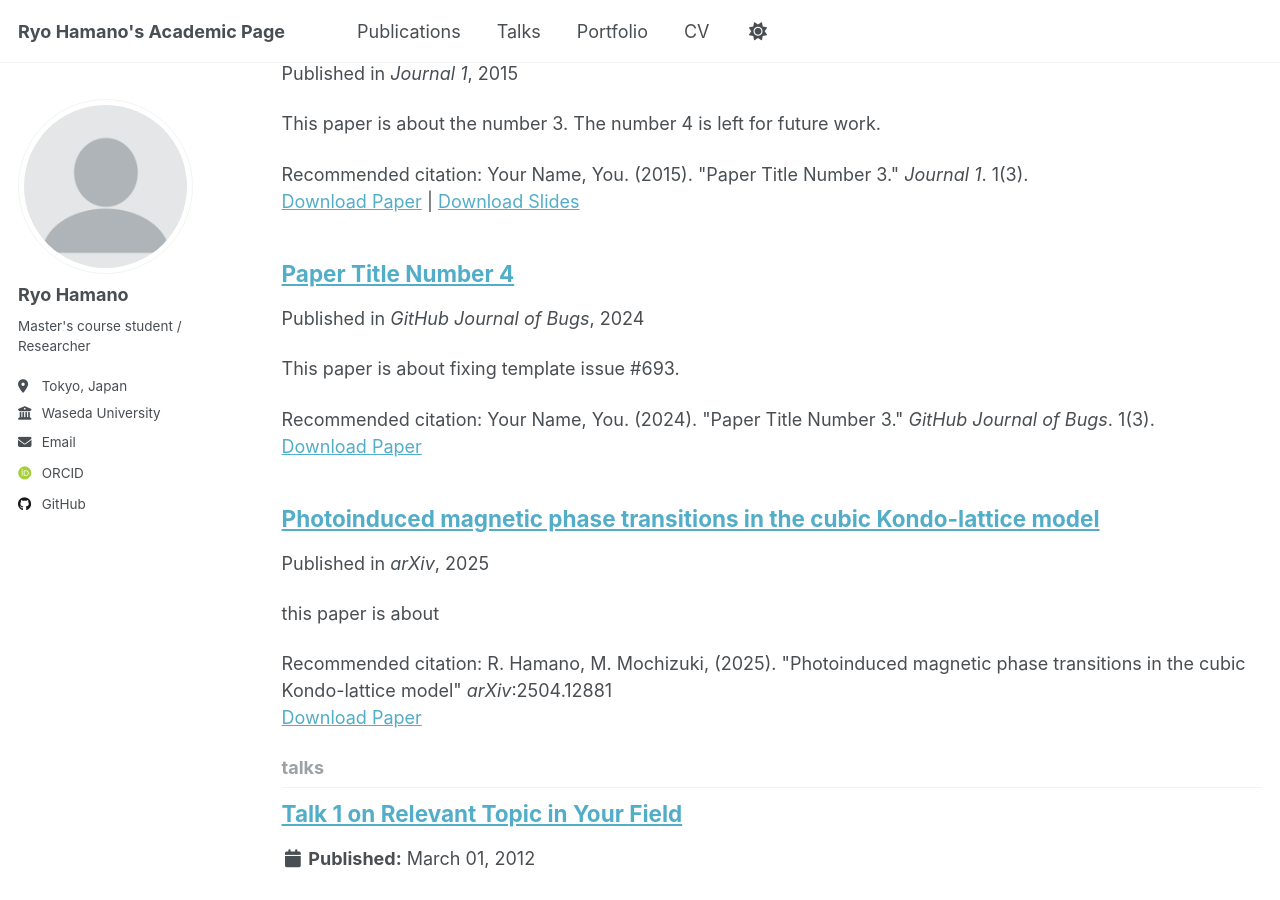
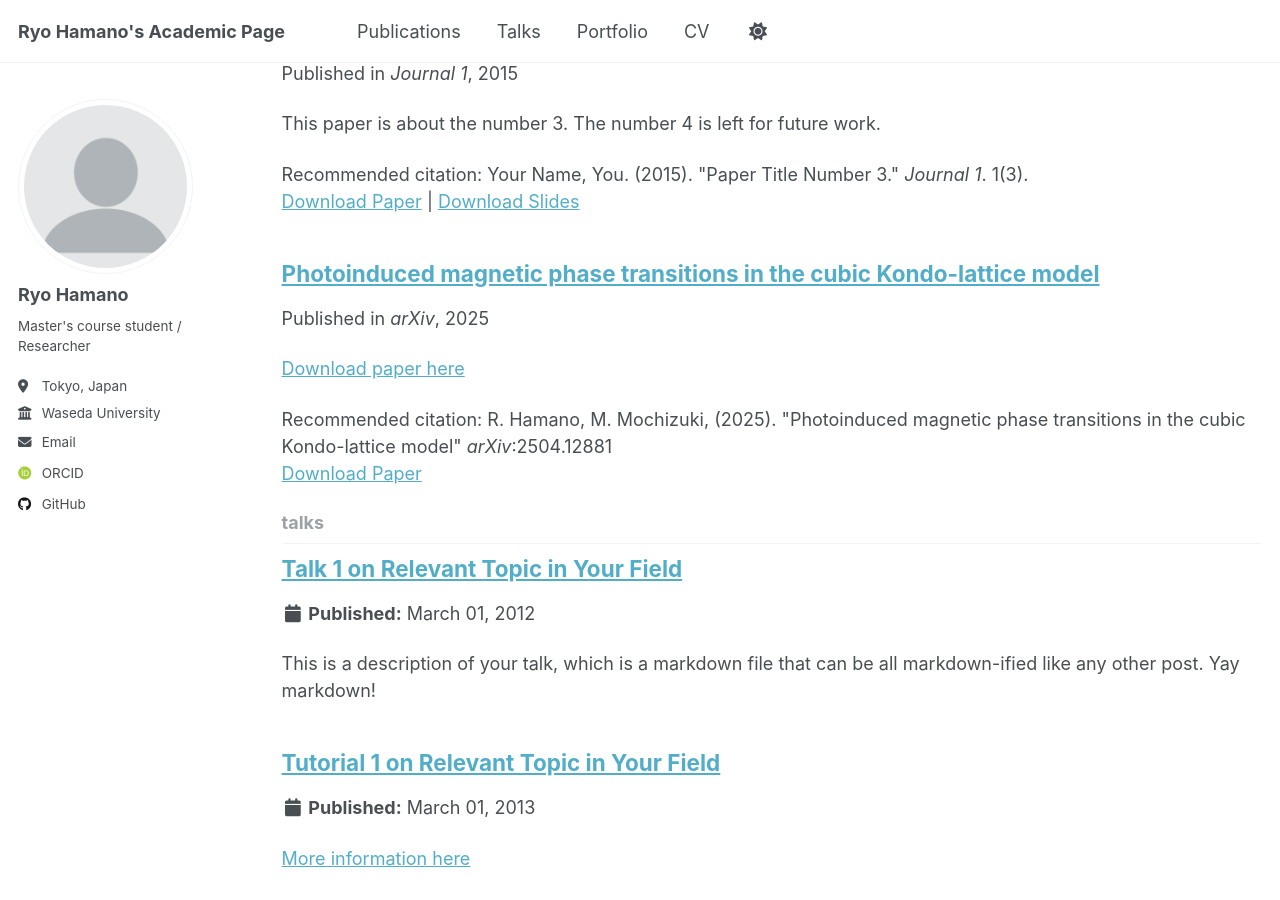
Before and after one commit to ryohamano/ryohamano.github.io, a Jekyll site: the page built from _pages/collection-archive.html, in a window 1280 px wide and 900 px high, scrolled down 670 px. Built offline with Jekyll 4.4.1, drawn with Linux system fonts in a browser that asks for light colours; some web fonts are replaced.

Commit message:
change publications

```diff
--- a/_publications/2024-02-17-paper-title-number-4.md
+++ /dev/null
@@ -1,13 +0,0 @@
----
-title: "Paper Title Number 4"
-collection: publications
-category: conferences
-permalink: /publication/2024-02-17-paper-title-number-4
-excerpt: 'This paper is about fixing template issue #693.'
-date: 2024-02-17
-venue: 'GitHub Journal of Bugs'
-paperurl: 'http://academicpages.github.io/files/paper3.pdf'
-citation: 'Your Name, You. (2024). &quot;Paper Title Number 3.&quot; <i>GitHub Journal of Bugs</i>. 1(3).'
----
-
-The contents above will be part of a list of publications, if the user clicks the link for the publication than the contents of section will be rendered as a full page, allowing you to provide more information about the paper for the reader. When publications are displayed as a single page, the contents of the above "citation" field will automatically be included below this section in a smaller font.
--- a/_publications/2025-04-17-RH_MM_PRB2025.md
+++ b/_publications/2025-04-17-RH_MM_PRB2025.md
@@ -2,14 +2,11 @@
 title: "Photoinduced magnetic phase transitions in the cubic Kondo-lattice model"
 collection: publications
 permalink: /publication/2025-04-17-RH_MM_PRB2025
-excerpt: 'this paper is about'
 date: 2025-04-17
 venue: 'arXiv'
 paperurl: 'https://arxiv.org/abs/2504.12881'
 citation: 'R. Hamano, M. Mochizuki, (2025). &quot;Photoinduced magnetic phase transitions in the cubic Kondo-lattice model&quot; <i>arXiv</i>:2504.12881'
 ---
-this paper is about
-
 [Download paper here](https://arxiv.org/abs/2504.12881)
 
 Recommended citation: R. Hamano, M. Mochizuki, (2025). "Photoinduced magnetic phase transitions in the cubic Kondo-lattice model" <i>arXiv</i>:2504.12881
--- a/markdown_generator/publications.tsv
+++ b/markdown_generator/publications.tsv
@@ -2,4 +2,4 @@
 2009-10-01	Paper Title Number 1	Journal 1	This paper is about the number 1. The number 2 is left for future work.	Your Name, You. (2009). "Paper Title Number 1." <i>Journal 1</i>. 1(1).	paper-title-number-1	http://academicpages.github.io/files/paper1.pdf	http://academicpages.github.io/files/slides1.pdf
 2010-10-01	Paper Title Number 2	Journal 1	This paper is about the number 2. The number 3 is left for future work.	Your Name, You. (2010). "Paper Title Number 2." <i>Journal 1</i>. 1(2).	paper-title-number-2	http://academicpages.github.io/files/paper2.pdf	http://academicpages.github.io/files/slides2.pdf
 2015-10-01	Paper Title Number 3	Journal 1	This paper is about the number 3. The number 4 is left for future work.	Your Name, You. (2015). "Paper Title Number 3." <i>Journal 1</i>. 1(3).	paper-title-number-3	http://academicpages.github.io/files/paper3.pdf	http://academicpages.github.io/files/slides3.pdf
-2025-04-17	Photoinduced magnetic phase transitions in the cubic Kondo-lattice model	arXiv	this paper is about	R. Hamano, M. Mochizuki, (2025). "Photoinduced magnetic phase transitions in the cubic Kondo-lattice model" <i>arXiv</i>:2504.12881	RH_MM_PRB2025	https://arxiv.org/abs/2504.12881
+2025-04-17	Photoinduced magnetic phase transitions in the cubic Kondo-lattice model	arXiv		R. Hamano, M. Mochizuki, (2025). "Photoinduced magnetic phase transitions in the cubic Kondo-lattice model" <i>arXiv</i>:2504.12881	RH_MM_PRB2025	https://arxiv.org/abs/2504.12881
```
Also changed, not shown: 1 other file.
